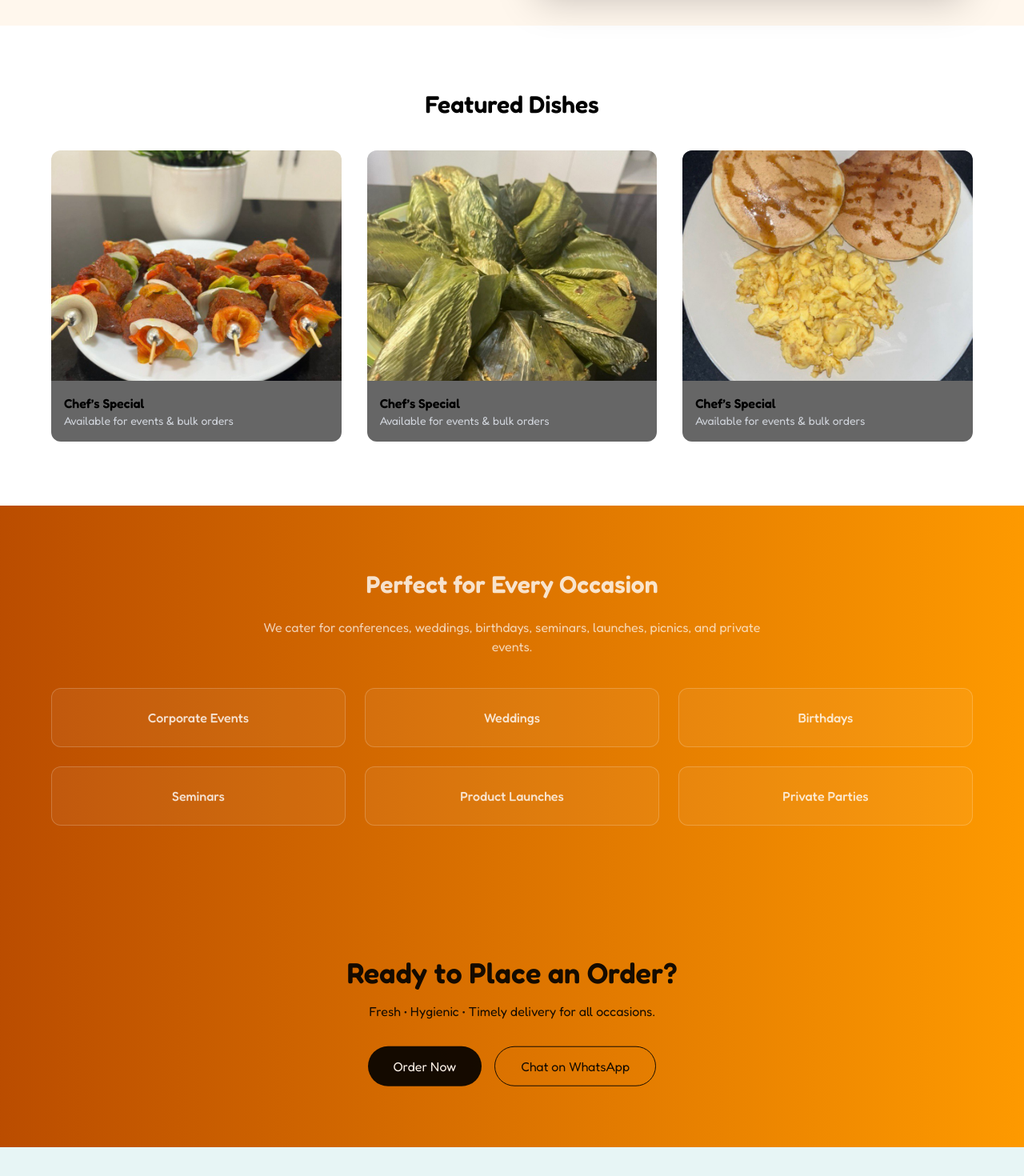
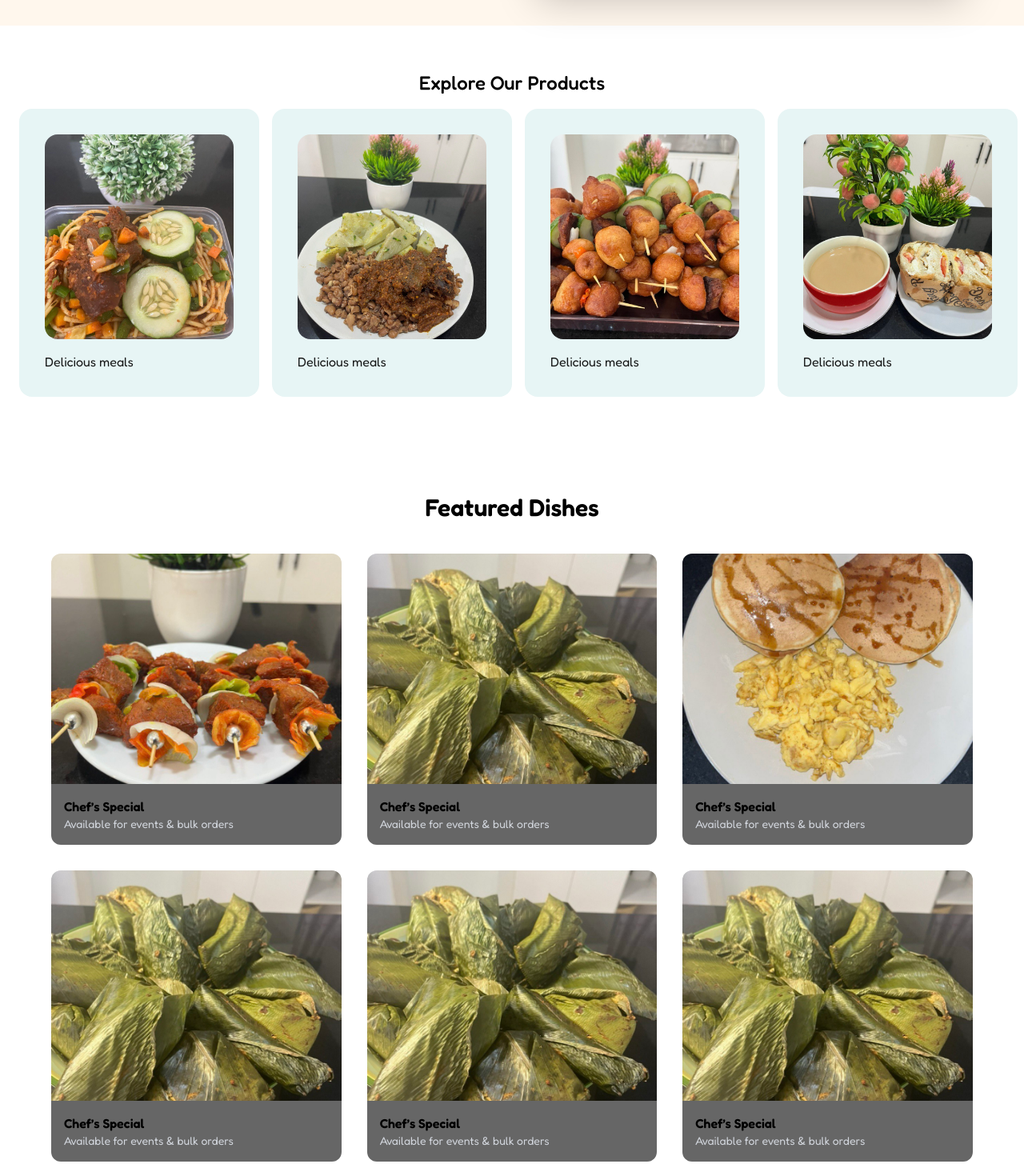
Before and after one commit to ernestkris6/Food-House, a React (Vite) app: page / in a window 1280 px wide. Shown: the part 1280-2750 px from the top of the page at 80% size. Built offline with nearby package versions, Linux system fonts and the light colour scheme; a web font is replaced by a local one.

Commit message:
home page

```diff
--- a/src/Pages/Home.jsx
+++ b/src/Pages/Home.jsx
@@ -3,12 +3,14 @@ import HeroSection from '../UI/HeroSection'
 import Details from '../UI/Details'
 import Products from '../UI/Products'
 import SubscribeOrder from '../UI/Subscribe'
+import SlideMenu from '../UI/SlideMenu'
 
 export default function Home() {
   return (
     <div>
       <HeroSection />
       <Details />
+      <SlideMenu />
       <Products />
       <SubscribeOrder />
     </div>
--- a/src/UI/Products.jsx
+++ b/src/UI/Products.jsx
@@ -18,7 +18,22 @@ const images = [
     id: 2,
     img: image10,
     alt: 'image 10'
-  }
+  },
+  {
+    id: 1,
+    img: image9,
+    alt: 'image 9'
+  },
+  {
+    id: 1,
+    img: image9,
+    alt: 'image 9'
+  },
+  {
+    id: 1,
+    img: image9,
+    alt: 'image 9'
+  },
 ]
 
 export default function Products() {
@@ -29,7 +44,7 @@ export default function Products() {
           Featured Dishes
         </h2>
 
-        <div className="grid md:grid-cols-3 gap-8">
+        <div className="grid grid-cols-2 md:grid-cols-3 gap-8">
           {images.map((item, i) => (
             <div
               key={i}
--- /dev/null
+++ b/src/UI/SlideMenu.jsx
@@ -0,0 +1,109 @@
+import React from 'react'
+import image12 from '../assets/image12.jpg'
+import image13 from '../assets/image13.jpg'
+import image14 from '../assets/image14.jpg'
+import image15 from '../assets/image15.jpg'
+import image16 from '../assets/image16.jpg'
+import image17 from '../assets/image17.jpg'
+// import image18 from '../assets/image18.jpg'
+
+const slide = [
+    {
+        id: 0,
+        img: image12,
+        alt: "",
+        desc: "Delicious meals"
+    },
+    {
+        id: 1,
+        img: image13,
+        alt: "",
+        desc: "Delicious meals"
+    },
+    {
+        id: 2,
+        img: image14,
+        alt: "",
+        desc: "Delicious meals"
+
+    },
+    {
+        id: 3,
+        img: image15,
+        alt: "",
+        desc: "Delicious meals"
+    },
+    {
+        id: 4,
+        img: image16,
+        alt: "",
+        desc: "Delicious meals"
+    },
+    {
+        id: 5,
+        img: image17,
+        alt: "",
+        desc: "Delicious meals"
+    }
+]
+
+export default function SlideMenu() {
+  return (
+    <div className='py-6'>
+        <h1 className='text-center font-medium text-lg pt-8 md:text-2xl'>Explore Our Products</h1>
+      <div className="flex overflow-x-auto snap-x snap-mandatory scrollbar-hide max-w-7xl gap-4 mx-auto px-6 py-4">
+        {slide.map((item, i) => (
+          <div
+            key={i}
+            className="bg-[#E7f5f5] min-w-[300px] md:max-w-[278px] rounded-2xl p-8 cursor-pointer"
+          >
+            <h3 className="text-xl font-semibold text-black/80">
+              {item.title}
+            </h3>
+            <img
+                src={item.img}
+                alt={item.name}
+                className="w-full h-64 object-cover rounded-2xl transition-transform duration-500 group-hover:scale-110"
+              />
+            <p className="mt-4 text-black/90">
+              {item.desc}
+            </p>
+          </div>
+    ))}
+</div>
+
+    </div>
+  )
+}
+
+
+
+
+
+//** */
+        //   { title: "Corporate meetings and conferences", desc: "Prepared with the highest hygiene standards and fresh ingredients." },
+        //   { title: "Seminars and product launches", desc: "Timely delivery and courteous, professional handling." },
+        //   { title: "Weddings and birthday celebrations", desc: "Meals that look as good as they taste." },
+        //   { title: "Outdoor picnics and private gatherings", desc: "Meals that look as good as they taste." },
+        //   { title: "Bulk Orders", desc: "Meals that look as good as they taste." },
+
+
+//  <div className="grid grid-cols-1 sm:grid-cols-2 lg:grid-cols-4 gap-8">
+//           {slide.map((service, index) => (
+//             <div
+//               key={index}
+//               className="relative overflow-hidden rounded-xl shadow-lg group cursor-pointer transform transition-all duration-500 hover:scale-105"
+//             >
+//               <img
+//                 src={service.image}
+//                 alt={service.name}
+//                 className="w-full h-64 object-cover transition-transform duration-500 group-hover:scale-110"
+//               />
+//               <div className="absolute inset-0 bg-black/30 bg-opacity-40 flex items-center justify-center opacity-0 group-hover:opacity-100 transition-opacity duration-500">
+//                 <h2 className="text-white text-xl md:text-2xl font-semibold text-center px-4">
+//                   {service.name}
+//                 </h2>
+//               </div>
+//             </div>
+//           ))}
+//         </div>
--- a/src/UI/Subscribe.jsx
+++ b/src/UI/Subscribe.jsx
@@ -11,7 +11,7 @@ const { ref, isVisible } = useRevealOnScroll();
     <section className="w-full">
 
       {/* ================= SUBSCRIBE ================= */}
-      <div ref={ref} className="px-6 md:px-16 py-20 bg-gradient-to-r from-amber-700 to-amber-500 text-black">
+      <div ref={ref} className="px-6 md:px-16 py-20 bg-gradient-to-r from-amber-700 to-amber-500 text-black/80">
         <div className={`
         transition-all duration-10000 ease-out
         ${isVisible
@@ -28,7 +28,7 @@ const { ref, isVisible } = useRevealOnScroll();
             <button className="px-8 py-3 rounded-full bg-black text-white hover:opacity-90 transition">
               Order Now
             </button>
-            <button className="px-8 py-3 rounded-full border border-black hover:bg-black hover:text-white transition">
+            <button className="px-8 py-3 rounded-full border border-black/80 hover:bg-black hover:text-white transition">
               Chat on WhatsApp
             </button>
           </div>
```
